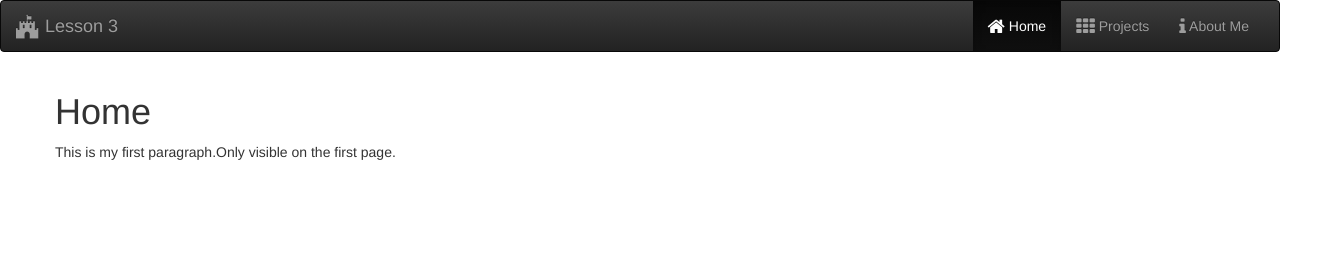
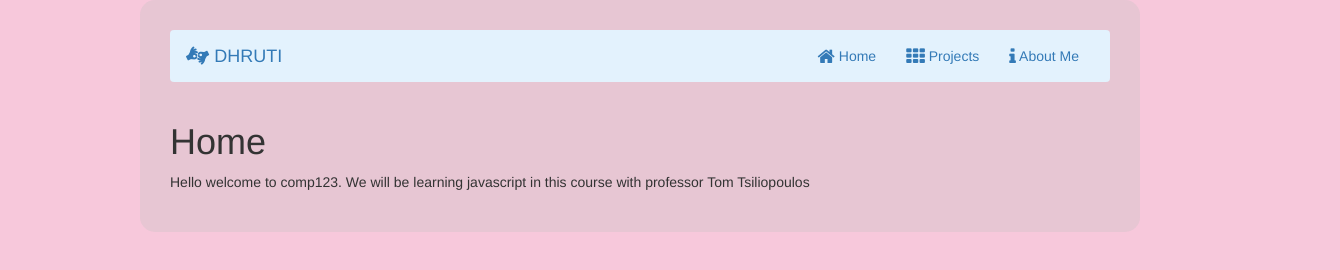
Before and after one commit to dhruti15/comp125-s2016-lesson3, a plain HTML site: page index.html in a window 1280 px wide. Shown: the whole page, 1340 px wide, since content can reach past the window. Drawn offline with Linux system fonts and the light colour scheme.

Commit message:
initial commit

```diff
--- a/Scripts/app.js
+++ b/Scripts/app.js
@@ -9,9 +9,9 @@
     //define your paragraphs array;
     var paragraphs = [];
     //data for my pages
-    paragraphs[0] = "This is my first paragraph.Only visible on the first page.";
-    paragraphs[1] = "This is my second paragraph.Only visible on the second page.";
-    paragraphs[2] = "This is my third paragraph.Only visible on the third page.";
+    paragraphs[0] = "Hello welcome to comp123. We will be learning javascript in this course with professor Tom Tsiliopoulos";
+    paragraphs[1] = "JavaScript is the programming language of HTML and the Web. Programming makes computers do what you want them to do. JavaScript is easy to learn.JavaScript is also used in environments that are not Web-based, such as PDF documents, site-specific browsers, and desktop widgets. Newer and faster JavaScript virtual machines (VMs) and platforms built upon them have also increased the popularity of JavaScript for server-side Web applications. On the client side, JavaScript has been traditionally implemented as an interpreted language, but more recent browsers perform just-in-time compilation. It is also used in game development, the creation of desktop and mobile applications, and server-side network programming with runtime environments such as Node.js.";
+    paragraphs[2] = "JavaScript  is a high-level, dynamic, untyped, and interpreted programming language. It has been standardized in the ECMAScript language specification. Alongside HTML and CSS, it is one of the three core technologies of World Wide Web content production; the majority of websites employ it and it is supported by all modern Web browsers without plug-ins. JavaScript is prototype-based with first-class functions, making it a multi-paradigm language, supporting object-oriented, imperative, and functional programming styles. It has an API for working with text, arrays, dates and regular expressions, but does not include any I/O, such as networking, storage, or graphics facilities, relying for these upon the host environment in which it is embedded.";
     //second way to define an array;
     //var paragraphs = new Array();
 
--- a/index.html
+++ b/index.html
@@ -1,7 +1,7 @@
 <!DOCTYPE html>
 <html lang="en">
 
-<!-- Author: rutvik -->
+<!-- Author: Dhruti -->
 <!-- Date: May 25, 2016 -->
 <head>
     <meta charset="utf-8">
@@ -14,9 +14,12 @@
     <link rel="stylesheet" href="Content/app.css">
 </head>
 
-<body>
+<body style="background-color:#F7C8DB"><div style="width: 1000px; margin-right: auto; margin-left: auto">
+ <div style="background-color:rgba(192,192,192,0.3);border-radius:15px; padding:30px;" class="newStyle1">
 
-    <nav class="navbar navbar-inverse">
+
+
+    <nav class="navbar navbar-light" style="background-color: #e3f2fd;">
         <div class="container-fluid">
             <!-- Brand and toggle get grouped for better mobile display -->
             <div class="navbar-header">
@@ -27,7 +30,7 @@
         <span class="icon-bar"></span>
         <span class="icon-bar"></span>
       </button>
-                <a class="navbar-brand" href="index.html"><i class="fa fa-fort-awesome fa-lg"></i> Lesson 3</a>
+                <a class="navbar-brand" href="index.html"><i class="fa fa-american-sign-language-interpreting" aria-hidden="true"></i> DHRUTI</a>
             </div>
             <!-- Collect the nav links, forms, and other content for toggling -->
             <div class="collapse navbar-collapse" id="bs-example-navbar-collapse-1">
@@ -40,6 +43,7 @@
             <!-- /.navbar-collapse -->
         </div>
         <!-- /.container-fluid -->
+        <bgcolor=blue>
     </nav>
 
     <div class="container">
```
Also changed, not shown: About.html (+5 -3 lines), Projects.html (+5 -3 lines).
